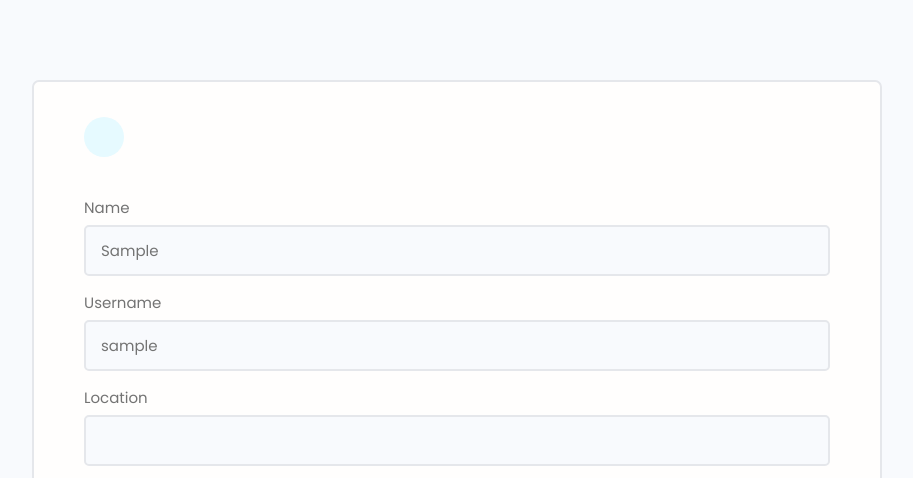
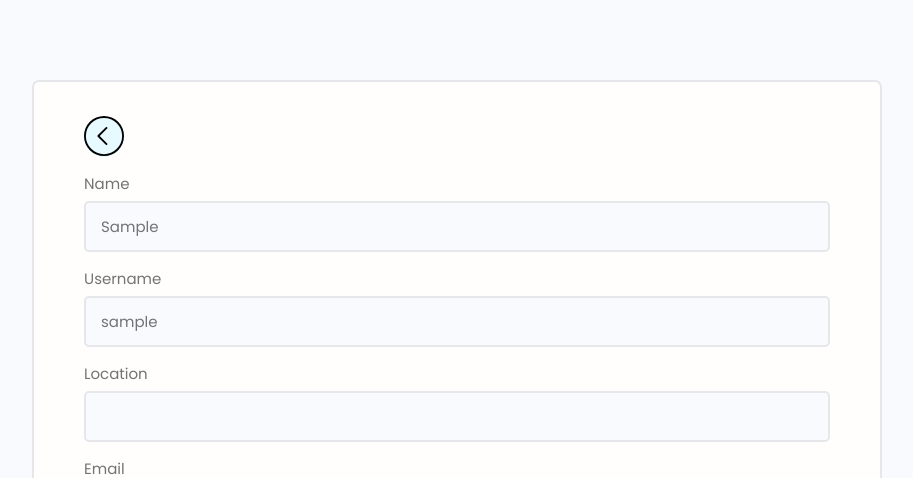
Before and after one commit to KevinVanDerSchans/djangodevs-django, a Django app: page /edit-account/ in a window 1280 px wide. Shown: the part 77-555 px from the top of the page, without its empty margins (183-1096 px from the left). Run offline with Django 5.2, Linux system fonts and the light colour scheme; the visitor is signed in with stand-in values (Sample User, id 1); parts of the project's set-up code (start-up, migrations or seed data) failed here and were passed over; some libraries are stand-ins or nearby versions.

Commit message:
Update profile_form template with left-arrow icon

```diff
--- a/users/templates/users/profile_form.html
+++ b/users/templates/users/profile_form.html
@@ -2,12 +2,15 @@
 
 {% block content %}
 
+  {% load static %}
+
   <main class="formPage my-xl">
     <div class="content-box">
       <div class="formWrapper">
-        <a class="backButton" href="{% url 'account' %}"><i class="im im-angle-left"></i></a>
-        <br>
-
+        <a class="backButton" href="{% url 'account' %}">
+          <img src="{% static 'images/left-arrow.svg' %}" alt="Left arrow" />
+          <br>
+        </a>
         <form class="form"
               method="POST"
               action="{% url 'edit-account' %}"
```
